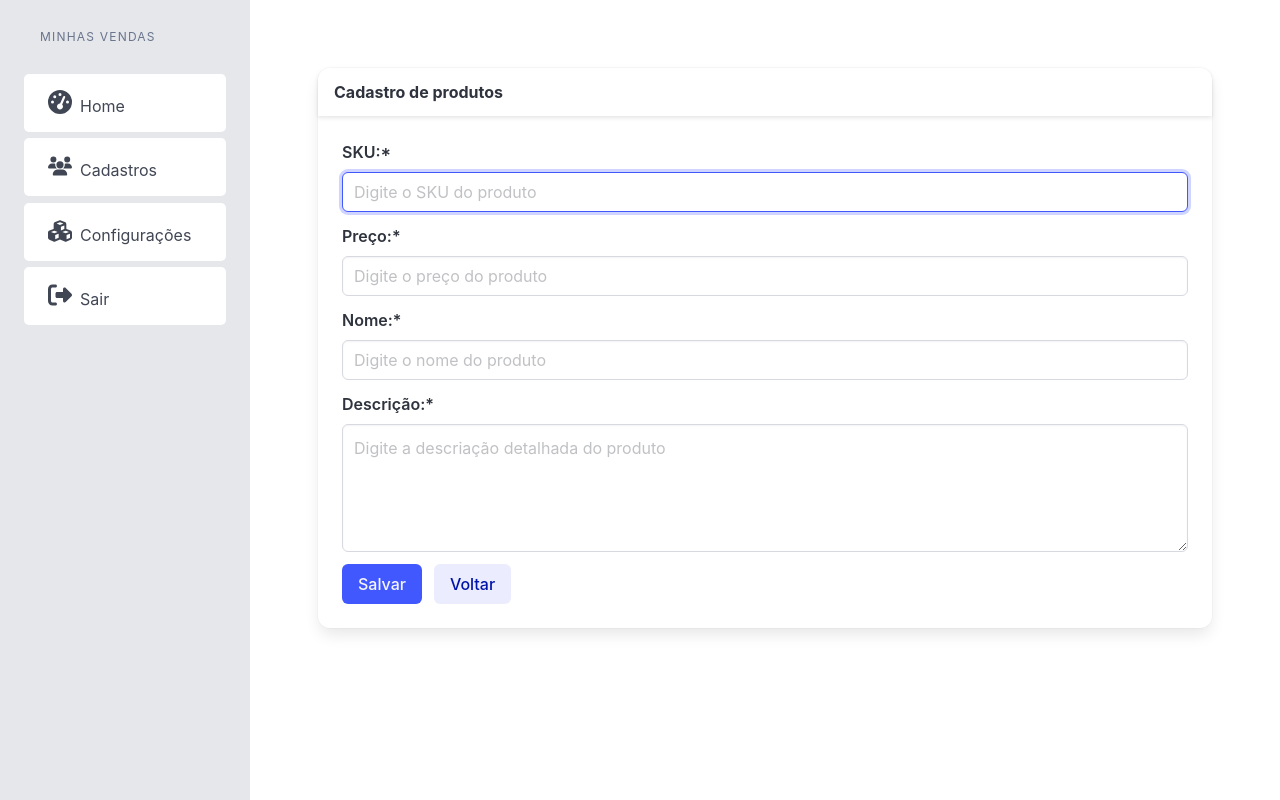
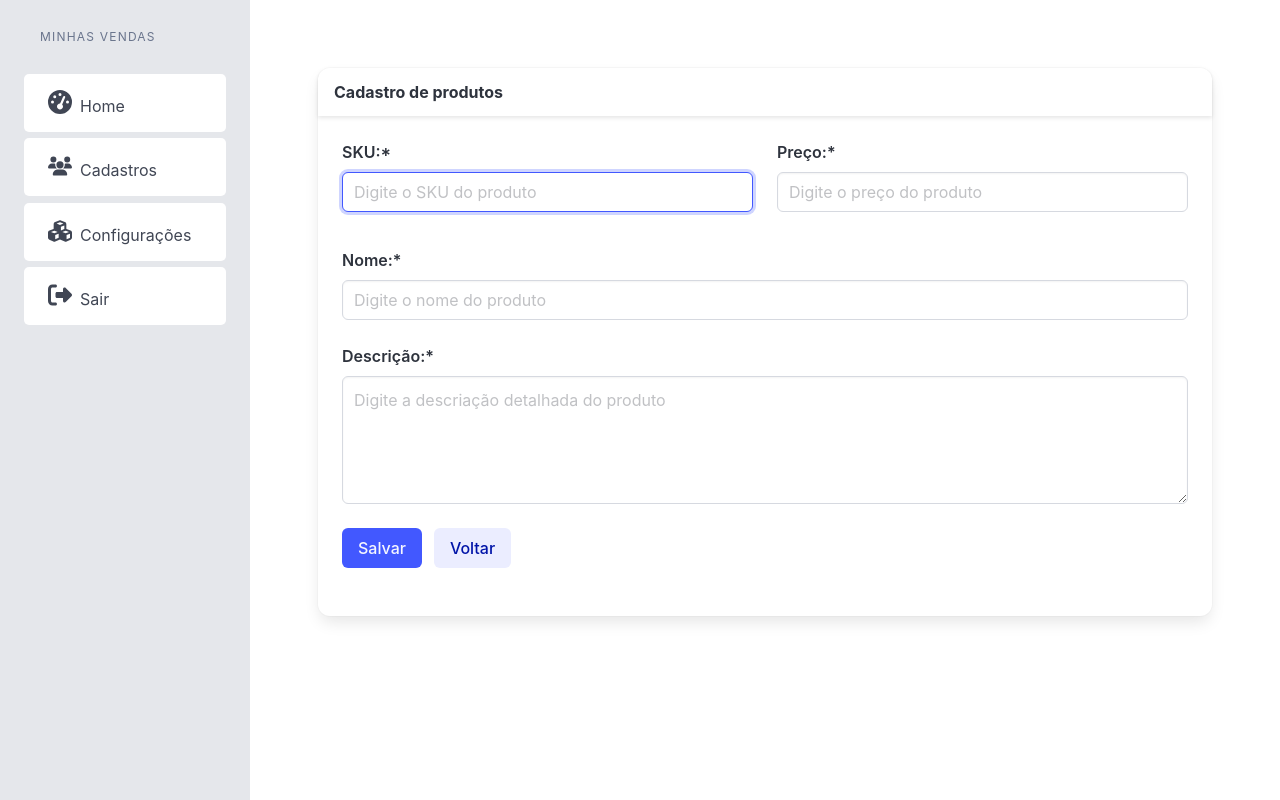
Before and after one commit to emersonpessoa01/vendas-app, a Next.js app: page /pages/cadastro/produtos in a window 1280 px wide. Built offline with nearby package versions, Linux system fonts and the light colour scheme.

Commit message:
Upload initial :rocket:

```diff
--- a/src/components/produtos/cadastro/index.tsx
+++ b/src/components/produtos/cadastro/index.tsx
@@ -1,8 +1,10 @@
+import React from "react";
 import { Layout } from "components";
 export const CadastroProdutos: React.FC = () => {
   return (
     <Layout titulo="Cadastro de produtos">
-      <div className="field">
+      <div className="columns">
+        <div className="field column is-half">
           <label htmlFor="inputSku" className="label">
             SKU:*
           </label>
@@ -10,7 +12,7 @@ export const CadastroProdutos: React.FC = () => {
             <input id="inputSku" autoFocus className="input" type="text" placeholder="Digite o SKU do produto" />
           </div>
         </div>
-      <div className="field">
+        <div className="field column is-half">
           <label htmlFor="inputPreco" className="label">
             Preço:*
           </label>
@@ -18,7 +20,9 @@ export const CadastroProdutos: React.FC = () => {
             <input id="inputPreco" className="input" type="text" placeholder="Digite o preço do produto" />
           </div>
         </div>
-      <div className="field">
+      </div>
+      <div className="columns">
+        <div className="field column is-full">
           <label htmlFor="inputNome" className="label">
             Nome:*
           </label>
@@ -26,20 +30,27 @@ export const CadastroProdutos: React.FC = () => {
             <input id="inputNome" className="input" type="text" placeholder="Digite o nome do produto" />
           </div>
         </div>
-      <div className="field">
+      </div>
+      <div className="columns">
+        <div className="field column is-full">
           <label htmlFor="inputDesc" className="label">
             Descrição:*
           </label>
           <div className="control">
             <textarea id="inputDesc" className="textarea" placeholder="Digite a descriação detalhada do produto" />
           </div>
-      </div>
-      <div className="field is-grouped">
+          <div className="field is-grouped py-5">
             <div className="control">
-          <button type="button" className="button is-link">Salvar</button>
+              <button type="button" className="button is-link">
+                Salvar
+              </button>
             </div>
             <div className="control">
-          <button type="button" className="button is-link is-light">Voltar</button>
+              <button type="button" className="button is-link is-light">
+                Voltar
+              </button>
+            </div>
+          </div>
         </div>
       </div>
     </Layout>
```
Lines whose indentation alone changed are shown as unchanged.
